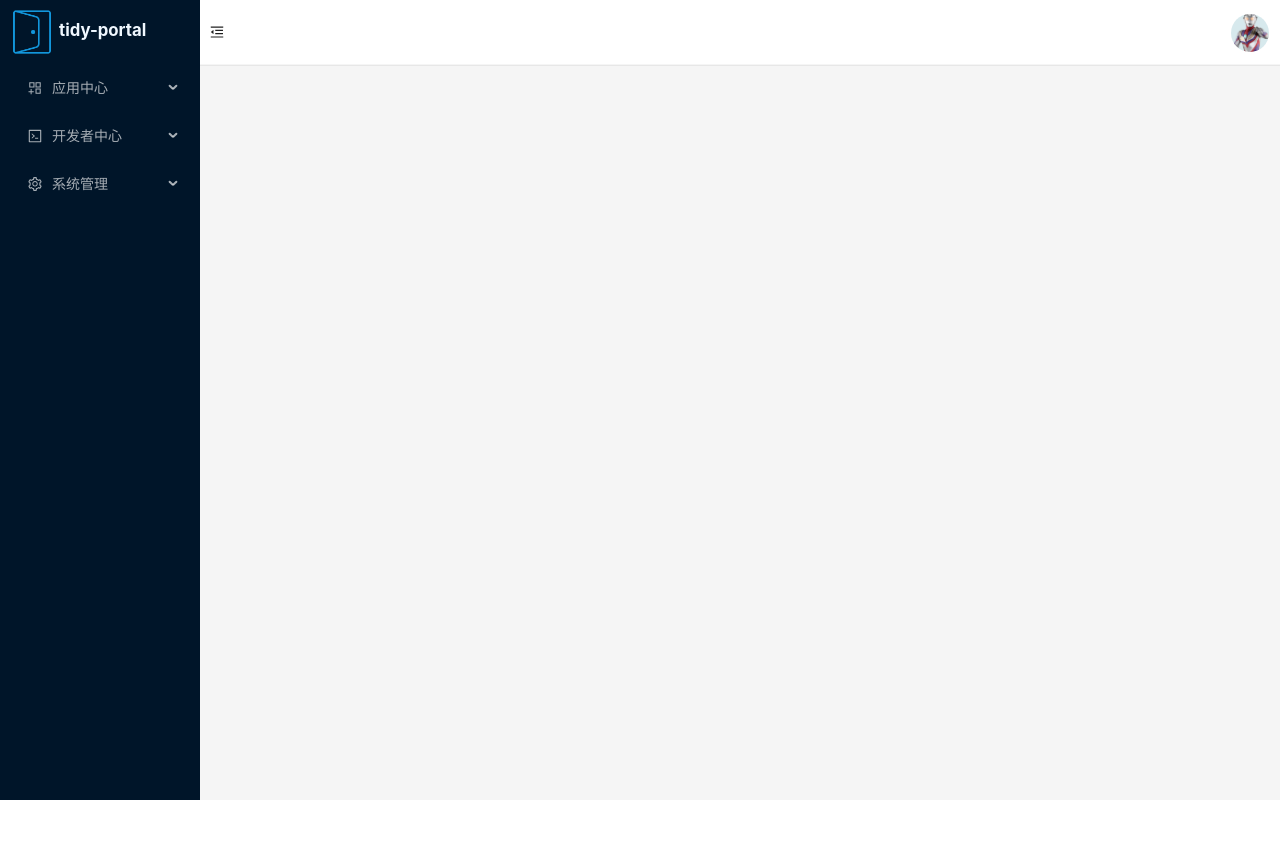
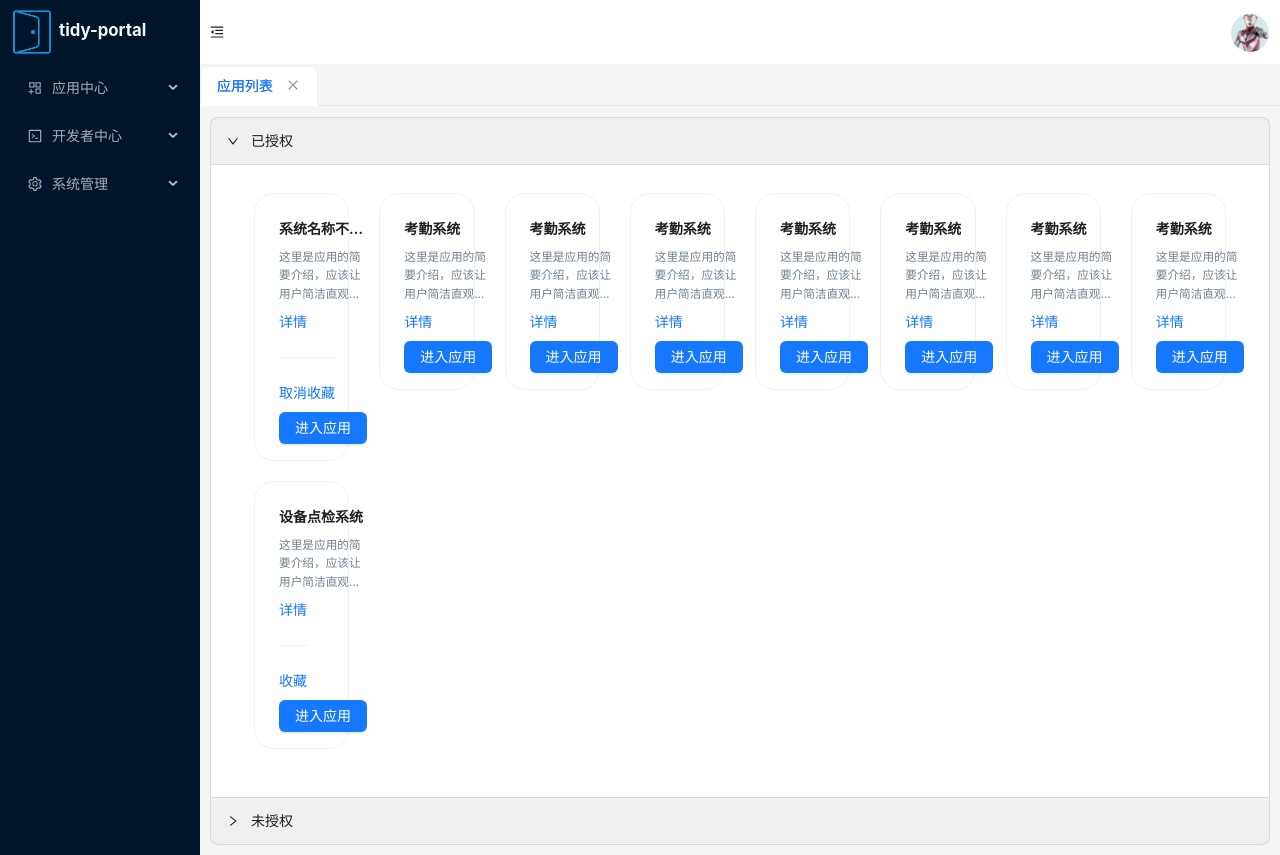
Before and after one commit to tonytyn/tidy-portal, a Vue app: page /app-center/list in a window 1280 px wide. Before the commit the page ends 800 px from the top, so only its background shows below. Built offline with nearby package versions, Linux system fonts and the light colour scheme.

Commit message:
进入系统后直接打开applist页面

```diff
--- a/src/layout/index.vue
+++ b/src/layout/index.vue
@@ -5,9 +5,9 @@ export default {
 }
 </script>
 <script setup lang="ts">
-import { ref } from 'vue'
+import { ref, watch } from 'vue'
 import { RouterView, useRouter, type RouteRecordRaw } from 'vue-router'
-
+import { message } from 'ant-design-vue'
 import { MenuFoldOutlined, MenuUnfoldOutlined } from '@ant-design/icons-vue'
 
 const selectedPages = ref<string[]>([])
@@ -21,11 +21,7 @@ const activePane = ref<string>('')
 
 // 点击左侧菜单栏中的页面
 const handlePageChange = (route: RouteRecordRaw) => {
-  if (!paneList.value.find((r) => r.name === route.name)) {
-    paneList.value.push(route)
-    orderedPaneList.value.push(route.name as string)
-  }
-  activePane.value = route.name as string
+  router.push(route?.path as string)
 }
 // tab标签切换
 const handleTabChange = (activeKey: string) => {
@@ -40,6 +36,10 @@ const handleTabChange = (activeKey: string) => {
 }
 // 关闭tab标签
 const handleTabClose = (targetKey: string | MouseEvent) => {
+  if (paneList.value.length === 1) {
+    message.info('别关啦，再关啥也看不着啦！')
+    return
+  }
   paneList.value = paneList.value.filter((pane) => pane.name !== targetKey)
   orderedPaneList.value = orderedPaneList.value.filter((pane) => pane !== targetKey)
   if (activePane.value === targetKey) {
@@ -54,6 +54,18 @@ const handleTabClose = (targetKey: string | MouseEvent) => {
     }
   }
 }
+watch(
+  () => router.currentRoute.value,
+  (newValue,oldValue) => {
+  if (!paneList.value.find((r) => r.name === newValue.name)) {
+    const route = {name:newValue.name,meta:newValue.meta} as RouteRecordRaw
+    paneList.value.push(route)
+    orderedPaneList.value.push(newValue.name as string)
+  }
+  activePane.value = newValue.name as string
+  },
+  { immediate: true }
+)
 </script>
 
 <template>
@@ -144,5 +156,6 @@ const handleTabClose = (targetKey: string | MouseEvent) => {
 }
 .pane-content {
   padding: 10px;
+  margin-top: -15px;
 }
 </style>
--- a/src/router/index.ts
+++ b/src/router/index.ts
@@ -19,7 +19,7 @@ const router = createRouter({
       path: '/',
       name: 'Main',
       component: Layout,
-      // redirect: '/app-center/list',
+      redirect: '/app-center/list',
       children: [
         {
           path: 'app-center',
--- a/src/settings/ant-design-vue-setting.ts
+++ b/src/settings/ant-design-vue-setting.ts
@@ -21,7 +21,9 @@ import {
   Descriptions,
   Switch,
   Checkbox,
-  Tree
+  Tree,
+  Collapse,
+  Card
 } from 'ant-design-vue'
 
 export const setupAntDesignVue = (app: App<Element>): void => {
@@ -48,4 +50,6 @@ export const setupAntDesignVue = (app: App<Element>): void => {
   app.use(Switch)
   app.use(Checkbox)
   app.use(Tree)
+  app.use(Collapse)
+  app.use(Card)
 }
--- a/src/views/app-center/index.vue
+++ b/src/views/app-center/index.vue
@@ -1,19 +1,135 @@
+<script lang="ts">
+export default {
+  name: 'AppList'
+}
+</script>
+<script setup lang="ts">
+import { ref } from 'vue'
+const msg =
+  '应用使用形式1：所有人无需申请即可使用2：用户自己申请，管理员同意后可以使用3：管理员邀请后可以使用'
+const desc =
+  '这里是应用的简要介绍，应该让用户简洁直观的了解应用的大致功能。文字不要太多，超出后会隐藏'
+// const bodyStyle = {
+//   height: '100px'
+// }
+const activeNames = ref(['usual'])
+const dialogVisible = ref(false)
+const viewDetail = () => {
+  dialogVisible.value = true
+}
+const enter = () => {
+  console.log('吃了吗')
+}
+</script>
 <template>
-  <div>
-    {{ msg }}
-    <a-button type="primary" @click="add">按钮</a-button>
-  </div>
+  <a-collapse v-model:activeKey="activeNames">
+    <a-collapse-panel key="usual" header="已授权">
+      <a-row :gutter="30" style="margin: 12px">
+        <a-col :xs="24" :sm="12" :md="6" :lg="6" :xl="3">
+          <a-card shadow="hover" class="mycard">
+            <a-space wrap fill>
+              <span class="title"> 系统名称不能超过一行 </span>
+
+              <span class="brief">{{ desc }}</span>
+              <span>
+                <a @click="viewDetail"> 详情 </a>
+                <a-divider direction="vertical" />
+                <a @click="viewDetail">取消收藏</a>
+              </span>
+              <a-button @click="enter" type="primary">进入应用</a-button>
+            </a-space>
+          </a-card>
+        </a-col>
+        <a-col v-for="index of 7" :key="index" :xs="24" :sm="12" :md="6" :lg="6" :xl="3">
+          <a-card shadow="hover" class="mycard">
+            <a-space wrap fill>
+              <span class="title"> 考勤系统 </span>
+
+              <span class="brief">{{ desc }}</span>
+              <span>
+                <a @click="viewDetail">详情</a>
+              </span>
+              <a-button @click="enter" type="primary">进入应用</a-button>
+            </a-space>
+          </a-card>
+        </a-col>
+        <a-col :xs="24" :sm="12" :md="6" :lg="6" :xl="3">
+          <a-card shadow="hover" class="mycard">
+            <a-space wrap fill>
+              <span class="title"> 设备点检系统 </span>
+              <span class="brief">{{ desc }}</span>
+              <span>
+                <a @click="viewDetail"> 详情 </a>
+                <a-divider direction="vertical" />
+                <a @click="viewDetail"> 收藏 </a>
+              </span>
+              <a-button @click="enter" type="primary">进入应用</a-button>
+            </a-space>
+          </a-card>
+        </a-col>
+      </a-row>
+    </a-collapse-panel>
+    <a-collapse-panel key="unusual" header="未授权">
+      <a-row :gutter="30">
+        <a-col :xs="24" :sm="12" :md="6" :lg="6" :xl="3">
+          <a-card shadow="hover" class="mycard">
+            <a-space wrap fill>
+              <span class="title">一个新奇的应用 </span>
+              <span class="brief">这个应用您还没有使用权限,需要联系张三进行权限申请</span>
+              <span>
+                <a @click="viewDetail">详情</a>
+              </span>
+              <a-button @click="enter" type="primary">申请使用</a-button>
+            </a-space>
+          </a-card>
+        </a-col>
+      </a-row>
+    </a-collapse-panel>
+  </a-collapse>
+  <!-- </ContentWrap> -->
+  <a-modal v-model:open="dialogVisible" title="应用详情">
+    <ul>
+      <li>应用功能：人力资源部</li>
+      <li>目标用户：集团所有正式员工</li>
+      <li>创建人：张三</li>
+      <li>负责部门：人力资源部</li>
+      <li>联系方式：钉钉搜索12345677654321，电话：138888438</li>
+      <li>{{ msg }}</li>
+    </ul>
+    <template #footer>
+      <a-button @click="dialogVisible = false"> 关闭 </a-button>
+    </template>
+  </a-modal>
 </template>
-<script lang="ts" setup>
-  import { ref } from 'vue'
-  const msg = ref<number>(0)
-  const add = ()=>{
-    msg.value++
+<style lang="less" scoped>
+.mycard {
+  margin-bottom: 20px;
+  border-radius: 20px;
+  transition: all 0.5s;
+
+  .title {
+    display: -webkit-box;
+    /* 超出范围隐藏 */
+    overflow: hidden;
+    font-weight: bolder;
+    /* 文字超出用省略号 */
+    text-overflow: ellipsis;
+    -webkit-box-orient: vertical;
+    -webkit-line-clamp: 1;
   }
-</script>
-<script lang='ts'>
- export default {
-    name:"AppList"
- }
-</script>
-<style lang="scss" scoped></style>
+
+  .brief {
+    display: -webkit-box;
+    overflow: hidden;
+    font-size: smaller;
+    color: slategray;
+    text-overflow: ellipsis;
+    -webkit-box-orient: vertical;
+    -webkit-line-clamp: 3;
+  }
+}
+
+.mycard:hover {
+  transform: scale(1.1);
+}
+</style>
```
